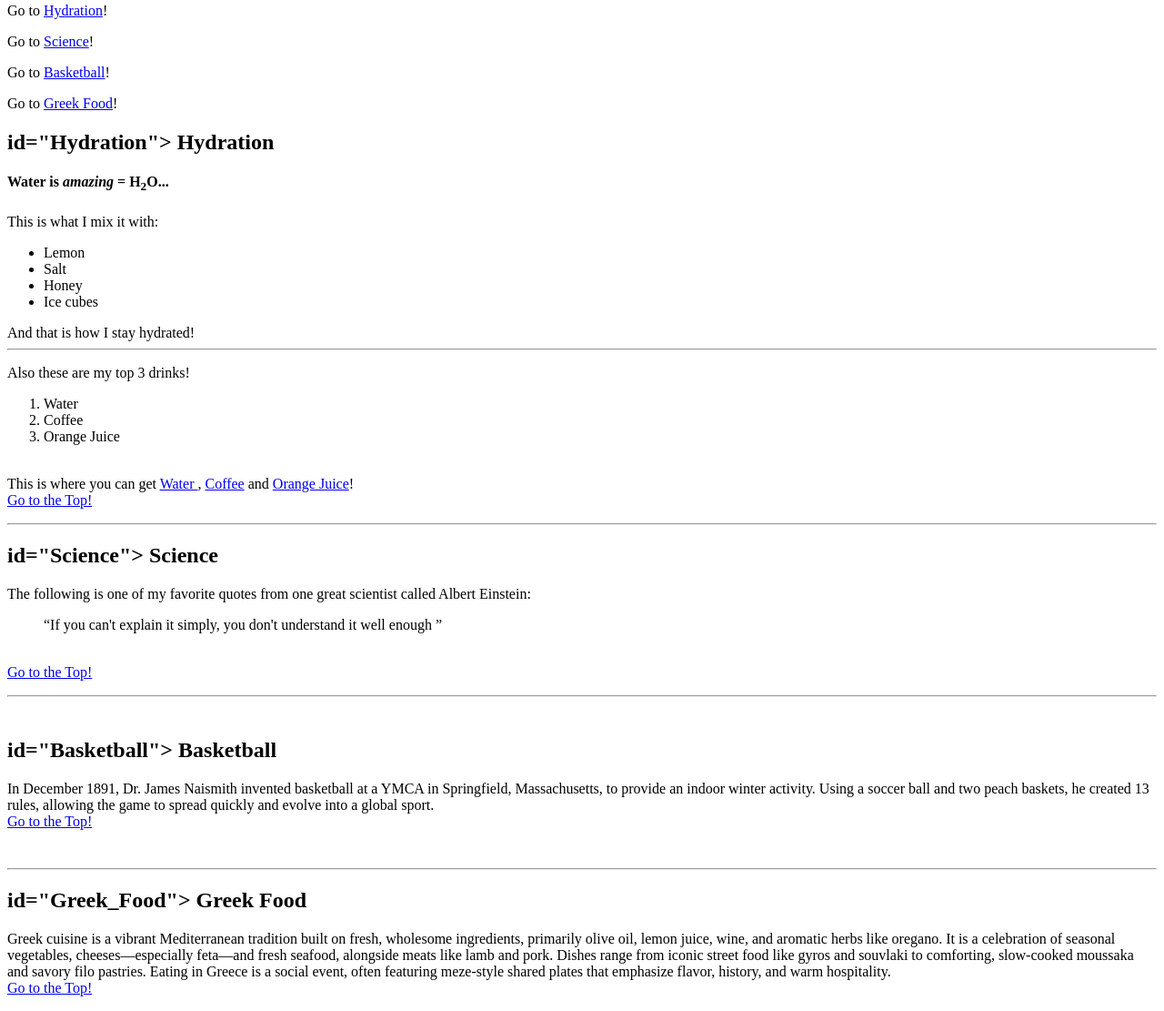
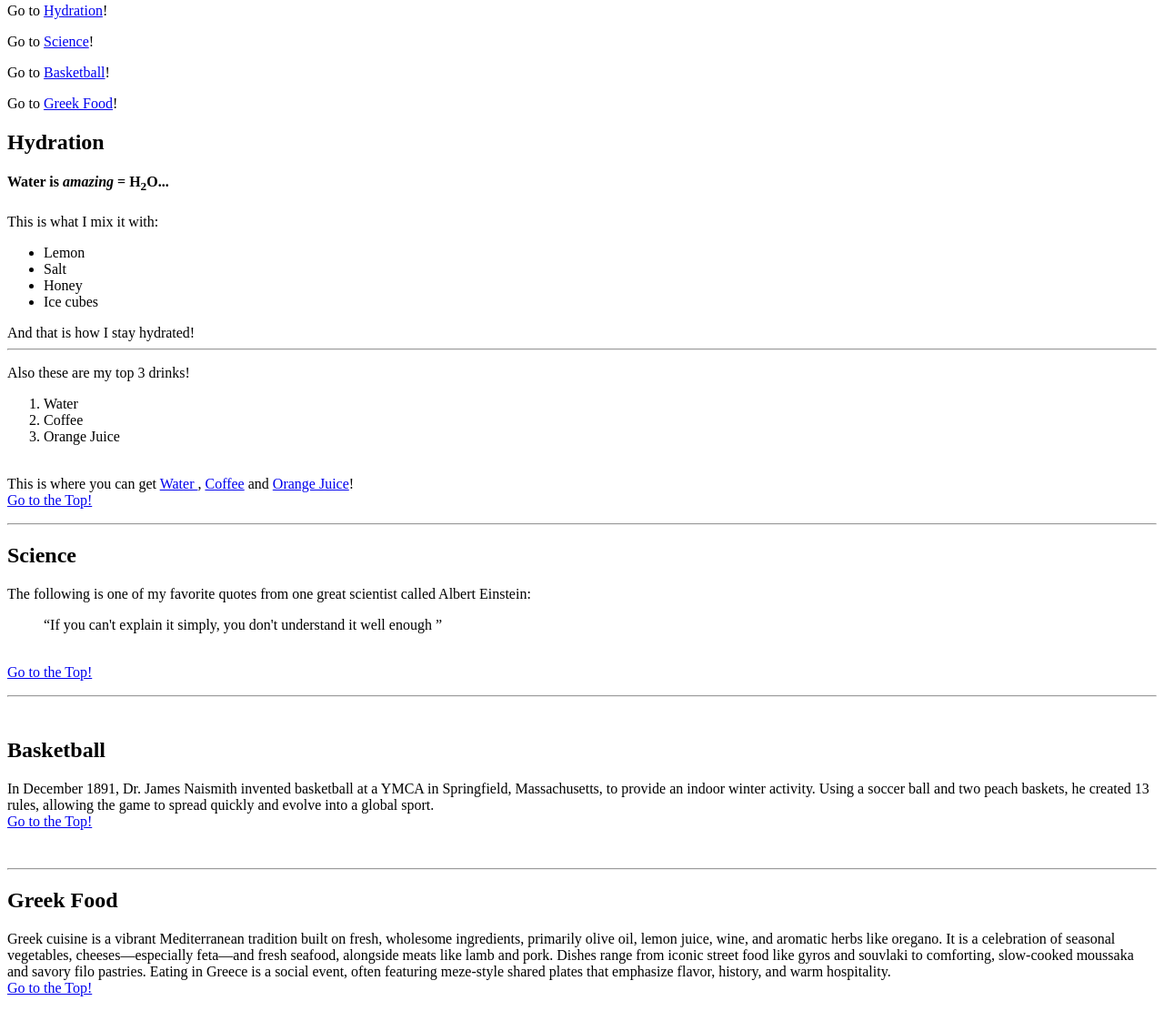
Before and after one commit to edimou2023/Emmanouil_Dimou, a plain HTML site: page index.html in a window 1280 px wide. Shown: the part 88-1199 px from the top of the page at 91% size. Drawn offline with Linux system fonts and the light colour scheme.

Commit message:
Update index.html

```diff
--- a/index.html
+++ b/index.html
@@ -11,7 +11,7 @@
 <p> Go to <a href="#Science"> Science</a>! </p>
 <p> Go to <a href="#Basketball"> Basketball</a>! </p>
 <p> Go to <a href="#Greek_Food"> Greek Food</a>! </p>
-<h2> id="Hydration"> Hydration</h2>
+<h2 id="Hydration"> Hydration</h2>
 <h4> Water is <i>amazing</i> = H<sub>2</sub>O... </h4>
 <p> This is what I mix it with:
   <ul> <li>Lemon</li> <li>Salt</li> <li>Honey</li> <li>Ice cubes</li>
@@ -27,18 +27,18 @@
    <br> <a href="#top">Go to the Top!</a>
   </p>
   <hr/>
-    <h2> id="Science"> Science</h2>
+    <h2 id="Science"> Science</h2>
 <p> The following is one of my favorite quotes from one great scientist called Albert Einstein:
 <blockquote> <q>If you can't explain it simply, you don't understand it well enough </q> </blockquote>
  <br> <a href="#top">Go to the Top!</a> </p>
   <hr/>
   <br>
-  <h2> id="Basketball"> Basketball</h2>
+  <h2 id="Basketball"> Basketball</h2>
   <p>In December 1891, Dr. James Naismith invented basketball at a YMCA in Springfield, Massachusetts, to provide an indoor winter activity. Using a soccer ball and two peach baskets, he created 13 rules, allowing the game to spread quickly and evolve into a global sport.
     <br> <a href="#top">Go to the Top!</a> </p>
    <br>
   <hr/>
-  <h2> id="Greek_Food"> Greek Food</h2>
+  <h2 id="Greek_Food"> Greek Food</h2>
   <p> Greek cuisine is a vibrant Mediterranean tradition built on fresh, wholesome ingredients, primarily olive oil, lemon juice, wine, and aromatic herbs like oregano. It is a celebration of seasonal vegetables, cheeses—especially feta—and fresh seafood, alongside meats like lamb and pork. Dishes range from iconic street food like gyros and souvlaki to comforting, slow-cooked moussaka and savory filo pastries. Eating in Greece is a social event, often featuring meze-style shared plates that emphasize flavor, history, and warm hospitality.
     <br> <a href="#top">Go to the Top!</a></p>
 
```
